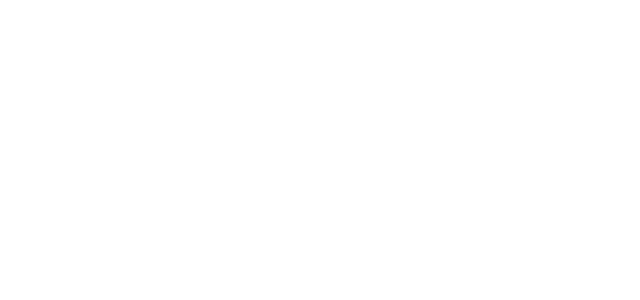
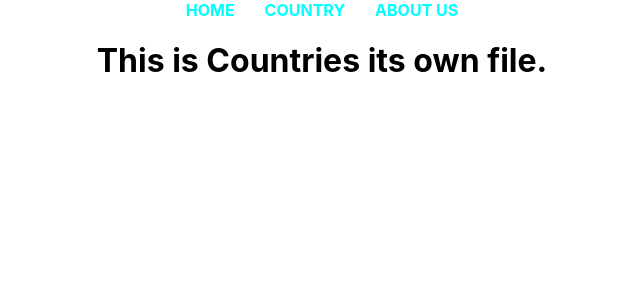
Before and after one commit to mdraselmiah95/react-rest-countries, a React (Create React App) app: page / in a window 1280 px wide. Shown: the top 300 px of the page, without its empty margins (318-958 px from the left). Built offline with nearby package versions, Linux system fonts and the light colour scheme.

Commit message:
WIP on rest countries React

```diff
--- a/src/App.js
+++ b/src/App.js
@@ -1,7 +1,14 @@
 import "./App.css";
+import Countries from "./components/Countries/Countries";
+import Header from "./components/Header/Header";
 
 function App() {
-  return <div className="App"></div>;
+  return (
+    <div className="App">
+      <Header></Header>
+      <Countries></Countries>
+    </div>
+  );
 }
 
 // new way of declaring component
--- /dev/null
+++ b/src/components/Header/Header.css
@@ -0,0 +1,7 @@
+.nav a {
+  text-decoration: none;
+  margin: 6px 7px;
+  padding: 10px 8px;
+  color: aqua;
+  font-weight: bolder;
+}
--- /dev/null
+++ b/src/components/Header/Header.js
@@ -0,0 +1,16 @@
+import React from "react";
+import "./Header.css";
+
+const Header = () => {
+  return (
+    <div>
+      <nav className="nav">
+        <a href="/home">HOME</a>
+        <a href="/country">COUNTRY</a>
+        <a href="/about">ABOUT US</a>
+      </nav>
+    </div>
+  );
+};
+
+export default Header;
```
